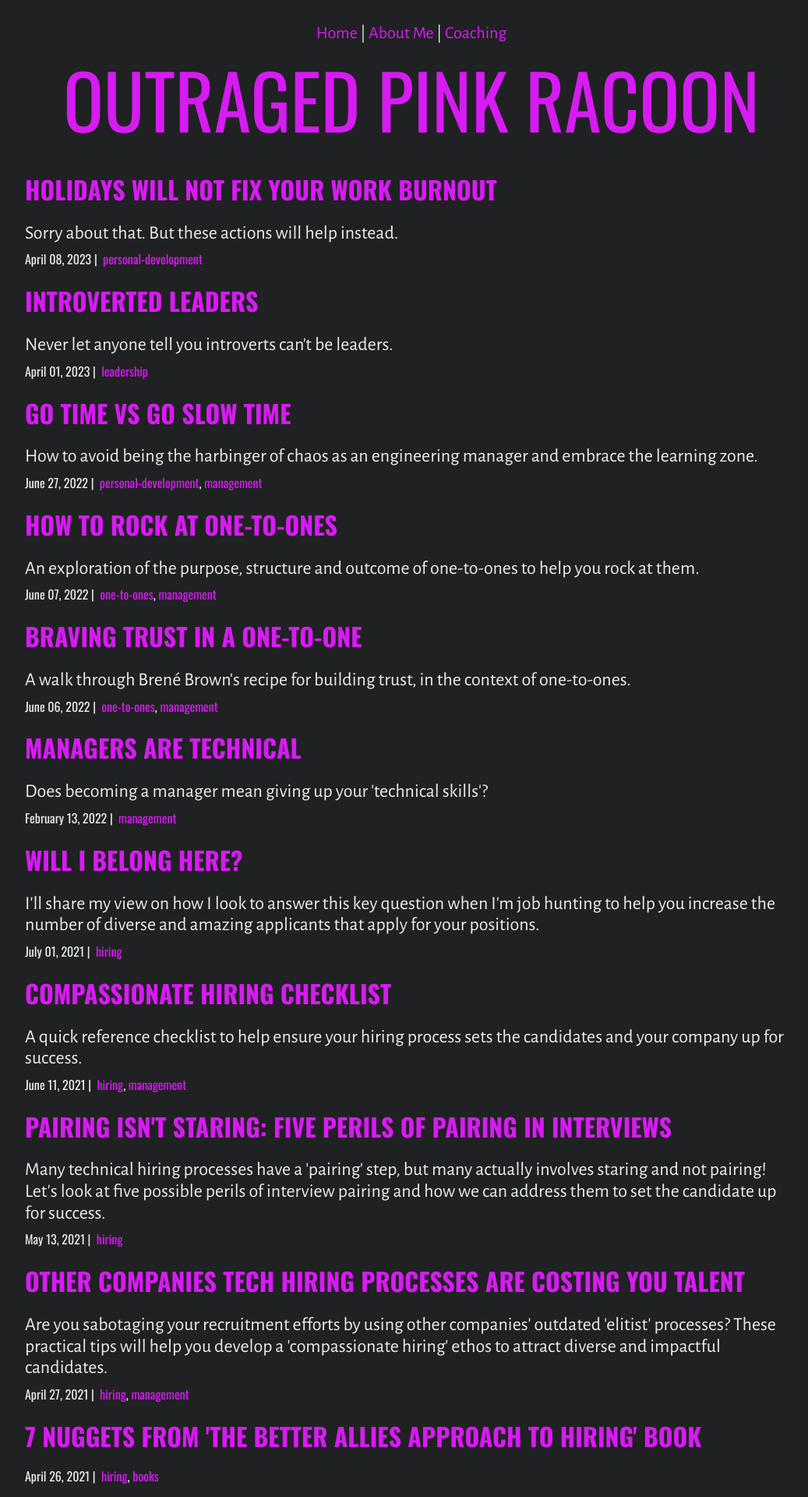
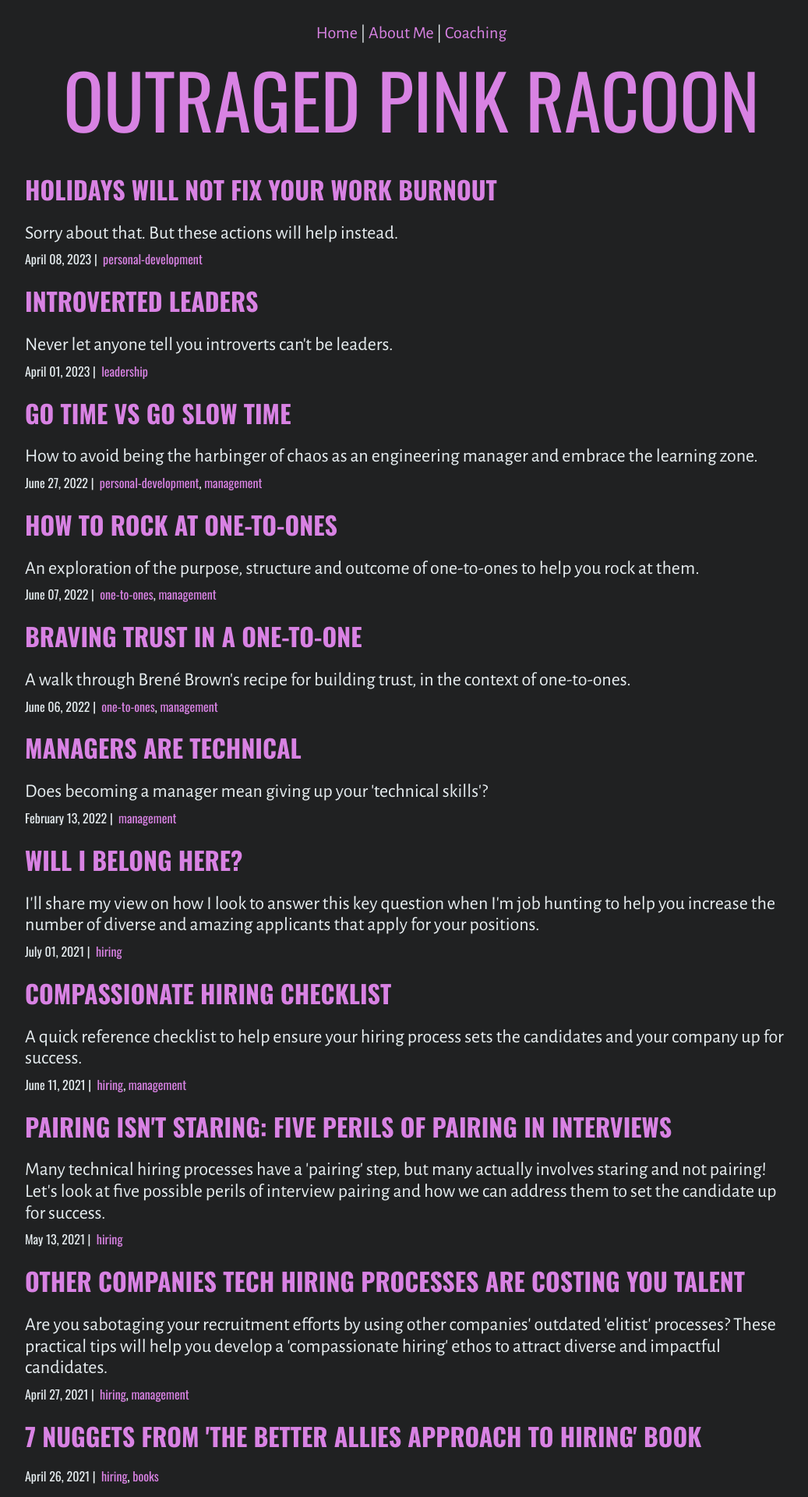
Before and after one commit to outragedpinkracoon/outragedpinkracoon.github.io, a Jekyll site: the page built from index.html, in a window 1280 px wide. Shown: the top 1920 px of the page at 78% size, without its empty margins (112-1149 px from the left). Built offline with Jekyll 4.4.1, drawn with Linux system fonts in a browser that asks for light colours.

Commit message:
change to pastel pink

```diff
--- a/_sass/variables.scss
+++ b/_sass/variables.scss
@@ -1,7 +1,7 @@
 $dark-grey: rgb(32, 33, 34);
 $light-blue: #66c0ec;
 $off-white: rgb(230, 237, 240);
-$light-pink: rgb(215, 27, 243);
+$light-pink: rgb(216, 130, 227);
 
 $bg-color: $dark-grey;
 $primary-color: $light-pink;
```
